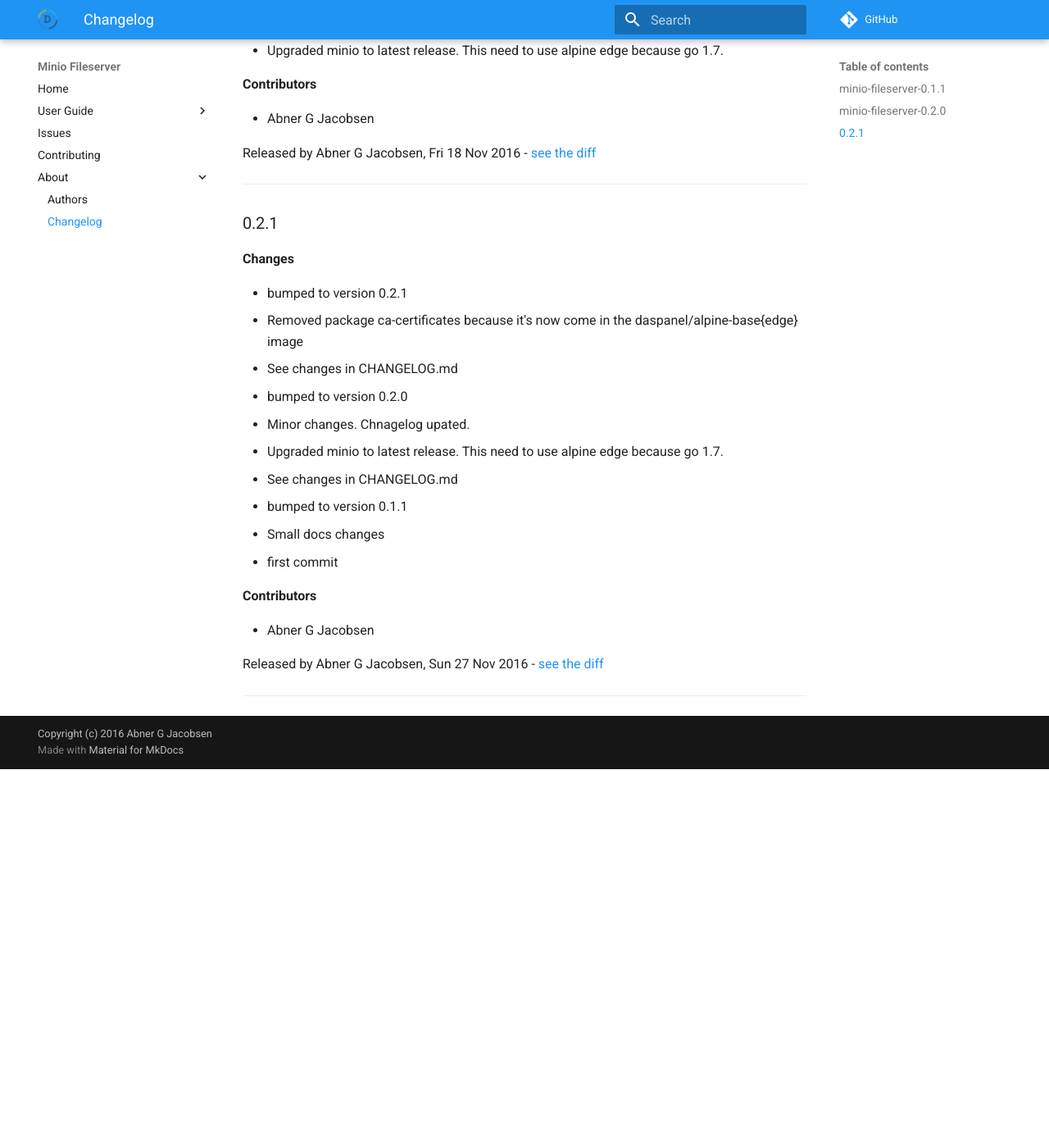
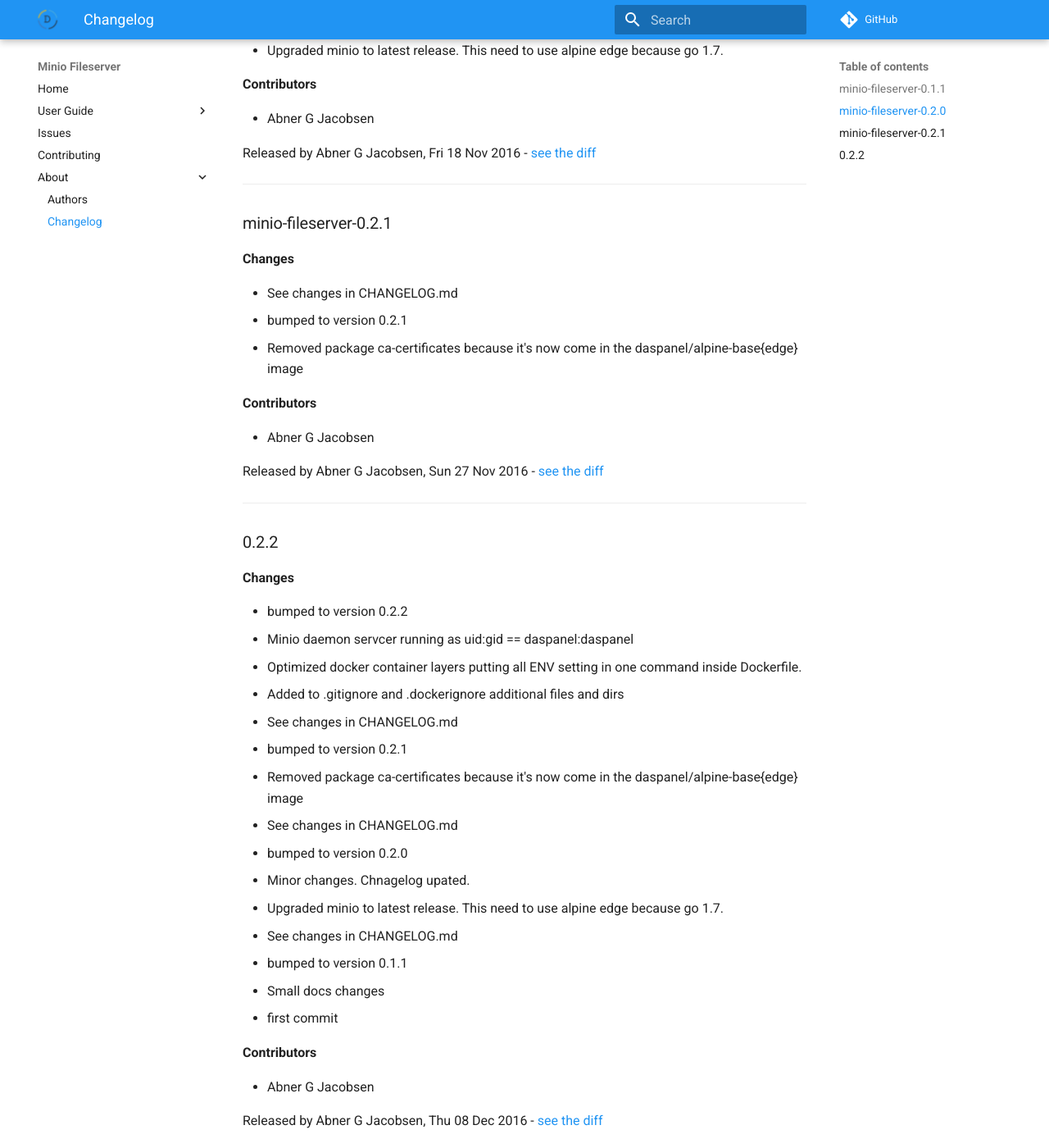
Before and after one commit to daspanel/minio-fileserver, an MkDocs documentation site: the page built from docs/changelog.md, in a window 1280 px wide and 1400 px high, scrolled down 716 px. Shown: the whole window at 82% size. Built offline with MkDocs 1.6.1 and Material for MkDocs 9.7.7, drawn with Linux system fonts in a browser that asks for light colours; comment, search, counter and statistics services are not loaded; old or Windows-style settings are respelled for this version of MkDocs; before the commit the page ends 1654 px from its top, so only the background shows below that.

Commit message:
See changes in CHANGELOG.md

```diff
--- a/docs/changelog.md
+++ b/docs/changelog.md
@@ -32,9 +32,29 @@
 [see the diff](https://github.com/admindaspanel/minio-fileserver/compare/...#diff)
 ______________
 
-### 0.2.1
+### minio-fileserver-0.2.1
 __Changes__
 
+- See changes in CHANGELOG.md
+- bumped to version 0.2.1
+- Removed package ca-certificates because it's now come in the daspanel/alpine-base{edge} image
+
+__Contributors__
+
+- Abner G Jacobsen
+
+Released by Abner G Jacobsen, Sun 27 Nov 2016 -
+[see the diff](https://github.com/admindaspanel/minio-fileserver/compare/...#diff)
+______________
+
+### 0.2.2
+__Changes__
+
+- bumped to version 0.2.2
+- Minio daemon servcer running as uid:gid == daspanel:daspanel
+- Optimized docker container layers putting all ENV setting in one command inside Dockerfile.
+- Added to .gitignore and .dockerignore additional files and dirs
+- See changes in CHANGELOG.md
 - bumped to version 0.2.1
 - Removed package ca-certificates because it's now come in the daspanel/alpine-base{edge} image
 - See changes in CHANGELOG.md
@@ -50,6 +70,6 @@
 
 - Abner G Jacobsen
 
-Released by Abner G Jacobsen, Sun 27 Nov 2016 -
-[see the diff](https://github.com/admindaspanel/minio-fileserver/compare/9a20715e4a9032e70720d1fae97b9b2df378a874...0.2.1#diff)
+Released by Abner G Jacobsen, Thu 08 Dec 2016 -
+[see the diff](https://github.com/admindaspanel/minio-fileserver/compare/9a20715e4a9032e70720d1fae97b9b2df378a874...0.2.2#diff)
 ______________
```
Also changed, not shown: CHANGELOG.md (+23 -3 lines).
